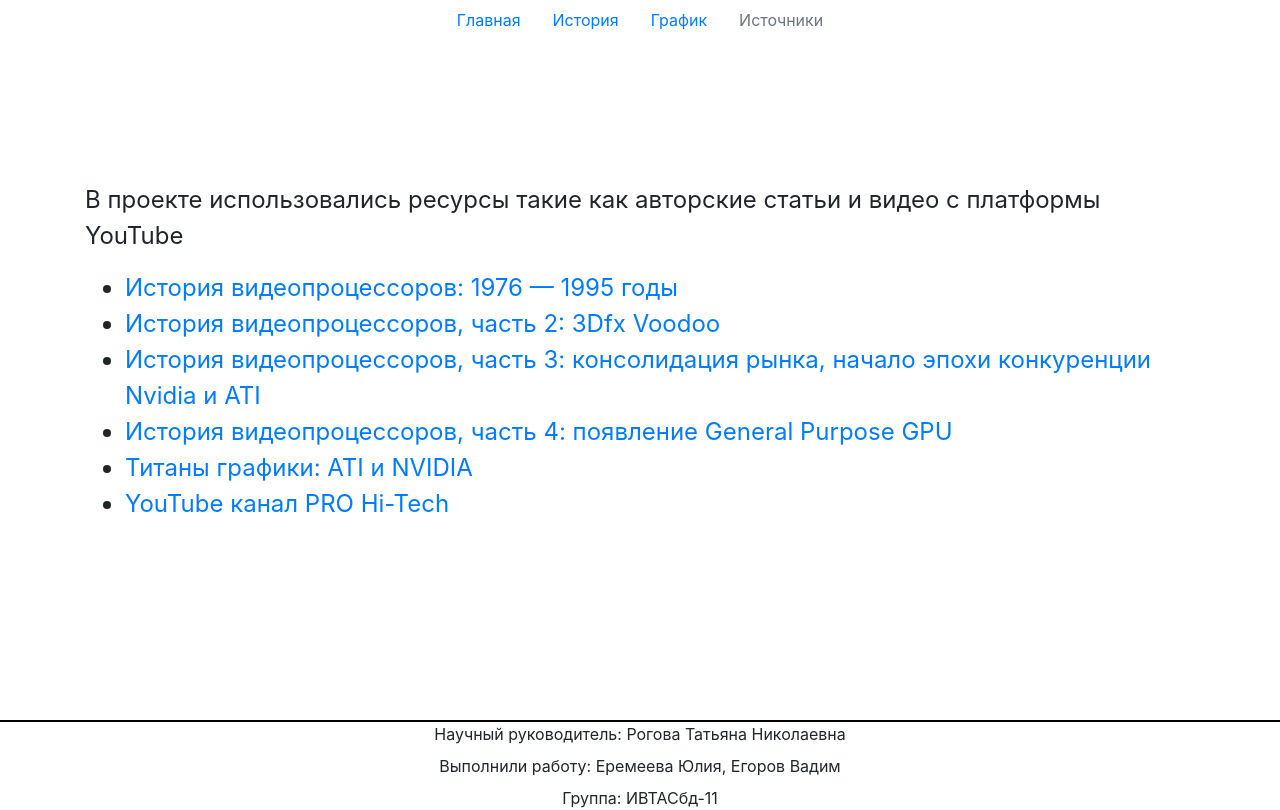
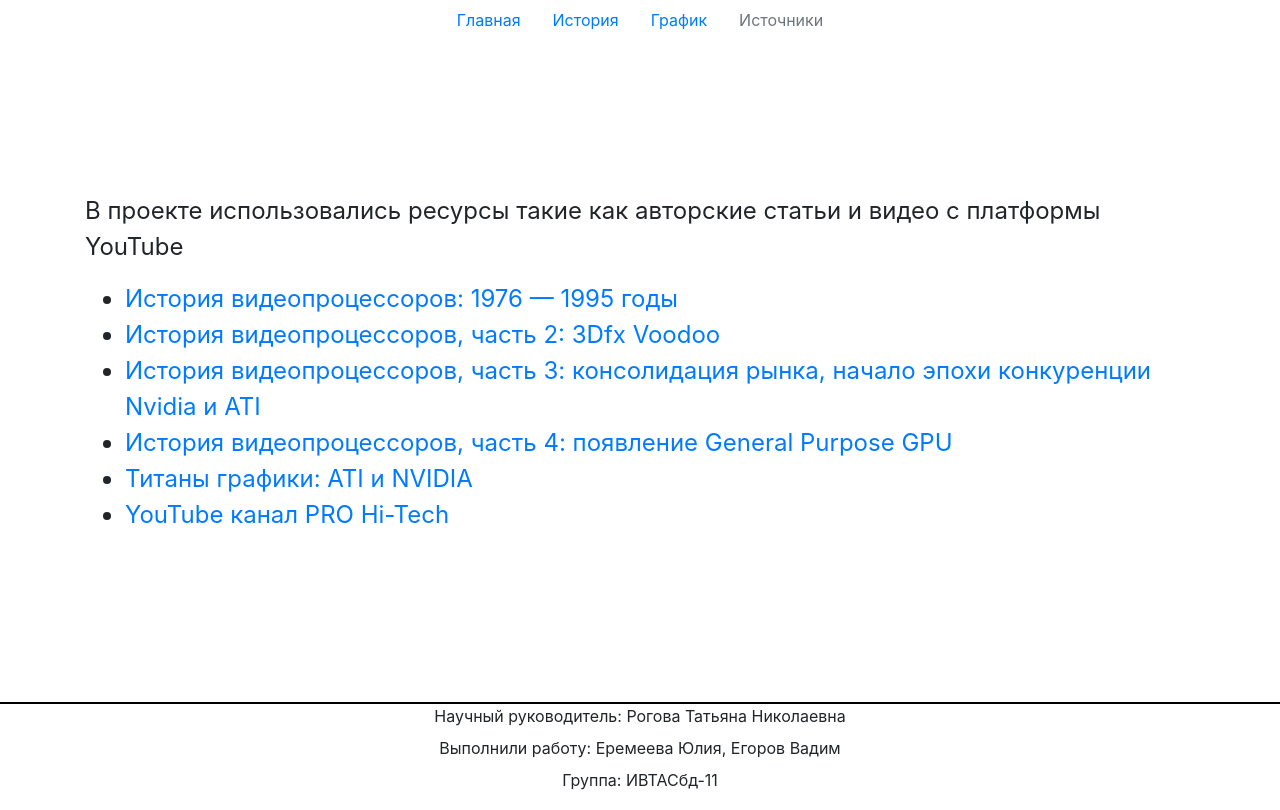
Before and after one commit to N777/Ved.github.io, a plain HTML site: page pages/info.html in a window 1280 px wide. Drawn offline with Linux system fonts and the light colour scheme.

Commit message:
Add files via upload

```diff
--- a/css/graphs.css
+++ b/css/graphs.css
@@ -1,13 +1,21 @@
-.d-flex{
-    height: 80vh;
+
+body {
+  display: flex;
+  justify-content: center;
+  flex-direction: column;
+  height: 100vh;
+}
+.main {
+  display: flex;
+  flex-direction: column;
+  align-items: center;
+  justify-content: center;
+  flex: 1 0 auto;
+  align-content: space-around;
 }
 .footer {
-    position: absolute;
-    bottom: 0;
-    align-items: center;
-    justify-content: space-around;
-    flex-direction: column;
-    display: flex;
+  text-align: center;
+  flex: 0 0 auto;
   width: 100%;
   border-top: 2px solid black;
 }
--- a/css/info.css
+++ b/css/info.css
@@ -1,8 +1,11 @@
-body{
+body {
+  display: flex;
+  justify-content: center;
+  flex-direction: column;
   height: 100vh;
 }
-.main{
-    height: 80vh;
+.main {
+  flex: 1 0 auto;
   display: flex;
   flex-direction: column;
   justify-content: center;
@@ -10,14 +13,9 @@ body{
   font-size: 3vh;
 }
 .footer {
-    bottom: 0;
-    align-items: center;
-    position: absolute;
-    justify-content: space-around;
-    flex-direction: column;
-    display: flex;
+  text-align: center;
+  flex: 0 0 auto;
   width: 100%;
-    height: 10%;
   border-top: 2px solid black;
 }
 
```
Also changed, not shown: pages/graphs.html (+2 -2 lines), pages/info.html (+4 -4 lines), pages/nvidia.html (+2 -2 lines). Lines whose indentation alone changed are shown as unchanged.
